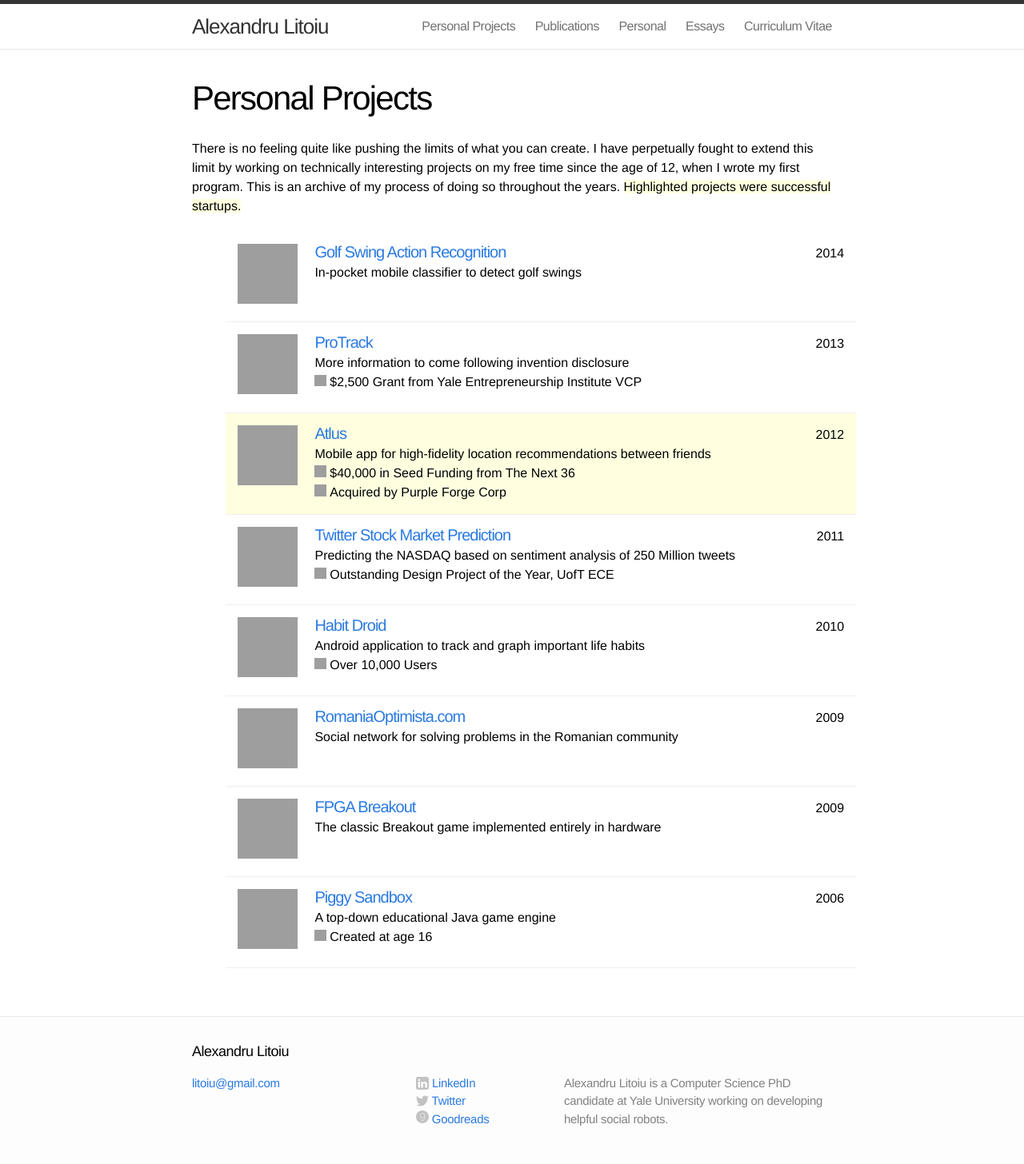
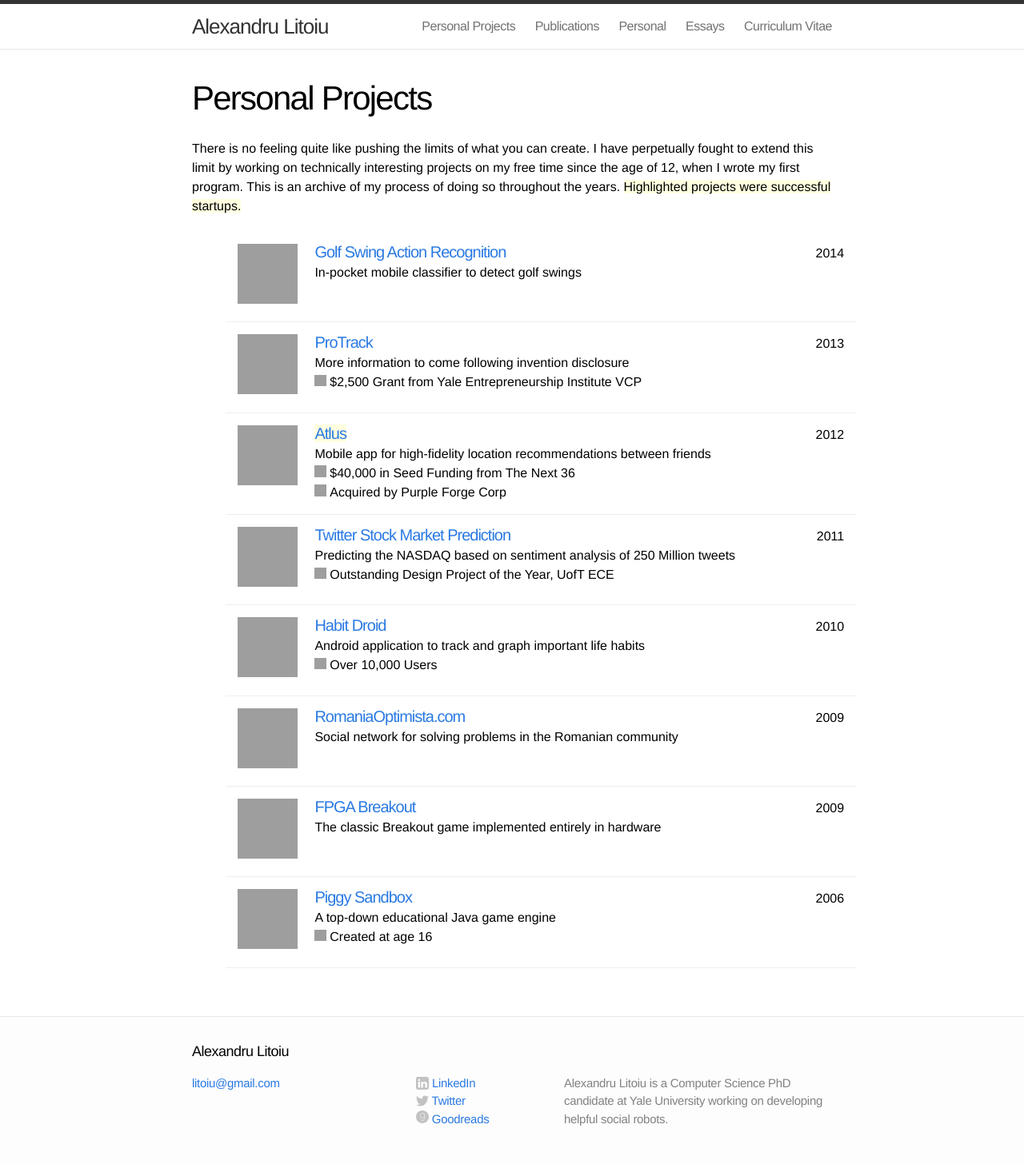
Before and after one commit to alitoiu/alitoiu.github.io, a Jekyll site: the page built from personal_projects.md, in a window 1280 px wide. Shown: the whole page at 80% size. Built offline with Jekyll 4.4.1, drawn with Linux system fonts in a browser that asks for light colours; grey boxes are pictures that could not be loaded.

Commit message:
Removed call to action on home page

```diff
--- a/personal_projects.md
+++ b/personal_projects.md
@@ -22,7 +22,7 @@ There is no feeling quite like pushing the limits of what you can create. I have
   {% assign highlight = "" %}
   {% endif %}
 
-  <li class="{{ even }} {{ highlight }}">
+  <li class="{{ even }}">
 	<div class="list-date">{{ project.date | date: "%Y" }}</div>
 
 	<div class="list-substance">
@@ -37,7 +37,7 @@ There is no feeling quite like pushing the limits of what you can create. I have
 	    <div class="list-content">
 
 		    <a class="post-link title" href="{{ project.url | prepend: site.baseurl }}">
-		    	{{project.title}}
+		    	<span class="{{highlight}}">{{project.title}}</span>
 			</a>
 
 		    <span class="description">
```
Also changed, not shown: index.md (+2 -1 lines).
